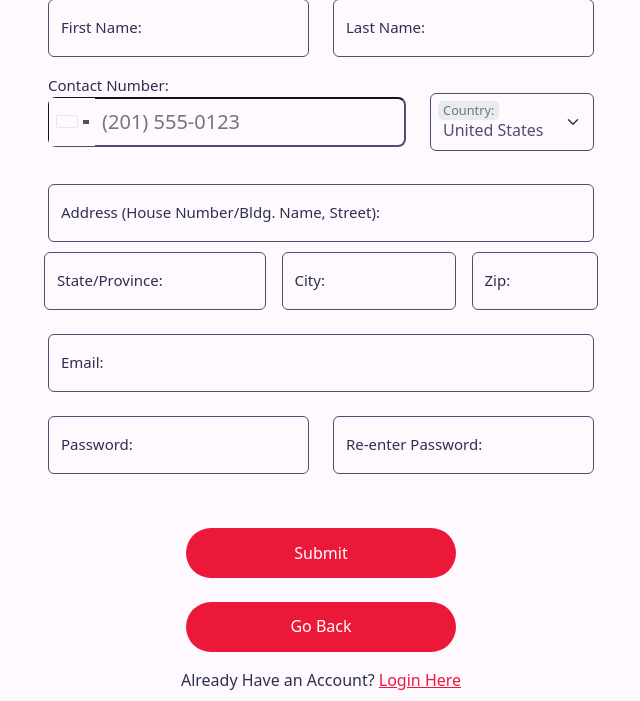
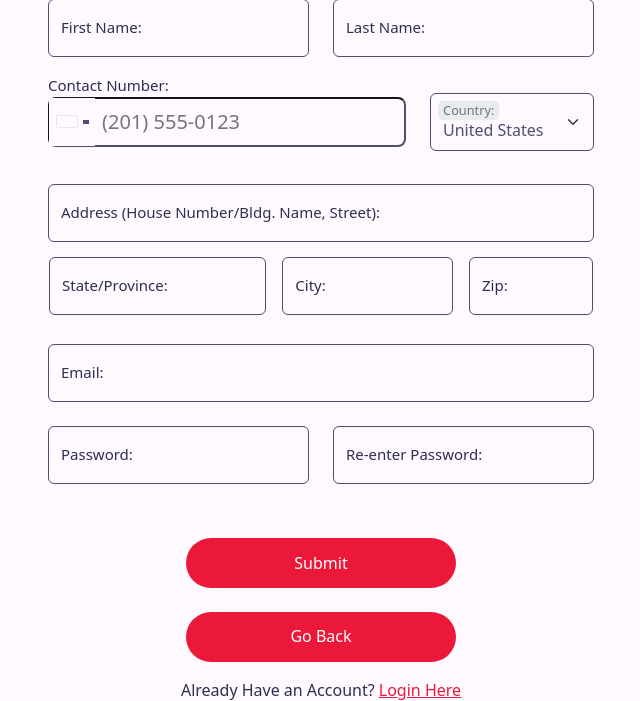
Before and after one commit to jehuspear/personal_website, a PHP site: page /registration.php in a window 1280 px wide. Shown: the part 230-931 px from the top of the page, without its empty margins (319-959 px from the left). Run offline with PHP 8.4, Linux system fonts and the light colour scheme; some libraries are stand-ins or nearby versions; some web fonts are replaced; grey boxes are pictures that could not be loaded.

Commit message:
fix address deesign

```diff
--- a/registration.php
+++ b/registration.php
@@ -350,7 +350,7 @@ label{
             </div>
         </div>
 
-        <div class="row g-3 mb-4">
+        <div class="row g-3 mb-4" style="padding:5px;">
             <div class="col-sm-5">
                 <div class="form-floating" style="width: 100%;">
                     <input type="text" class="form-control" name="Province" placeholder="State/Region:">
```
